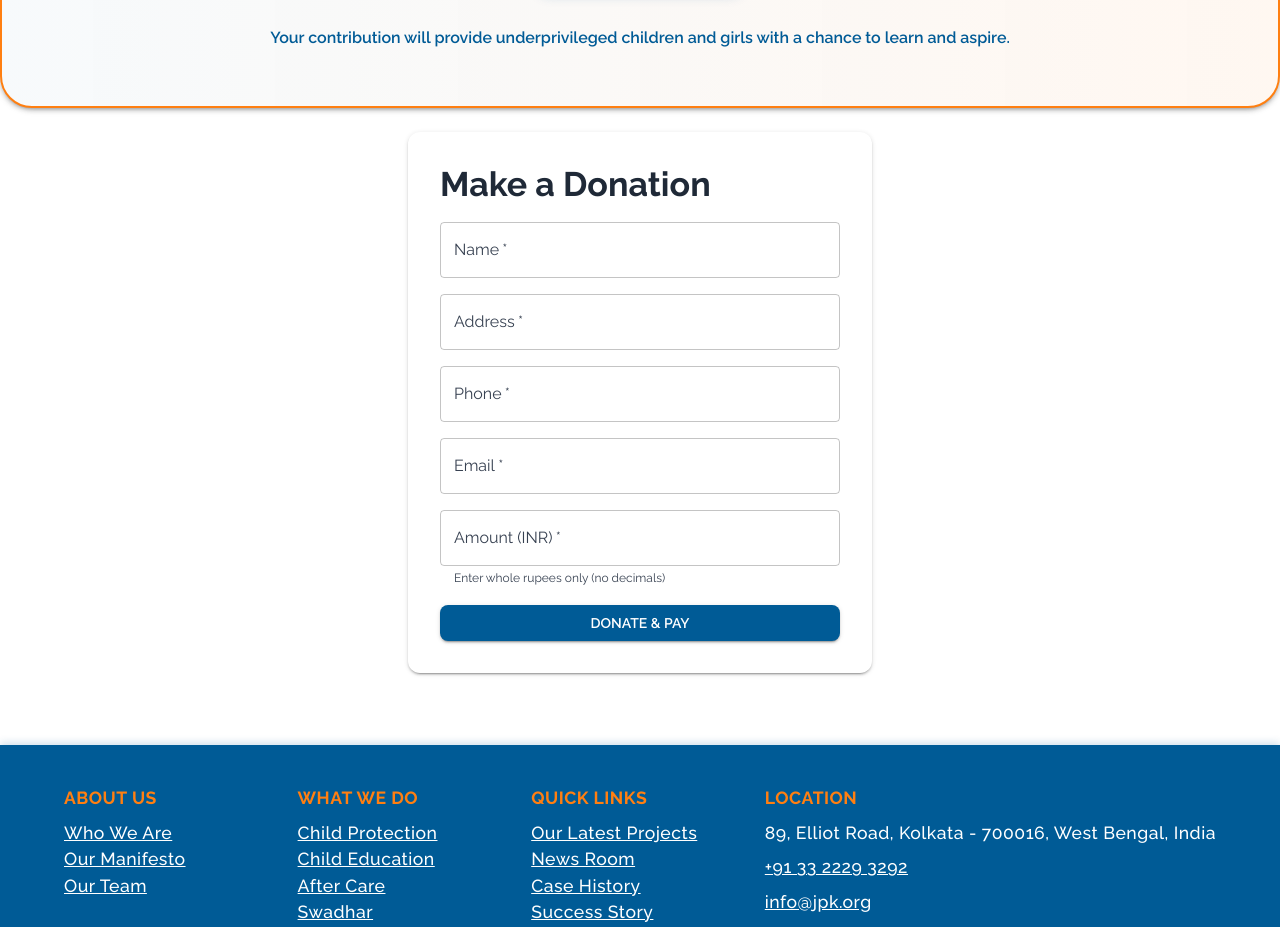
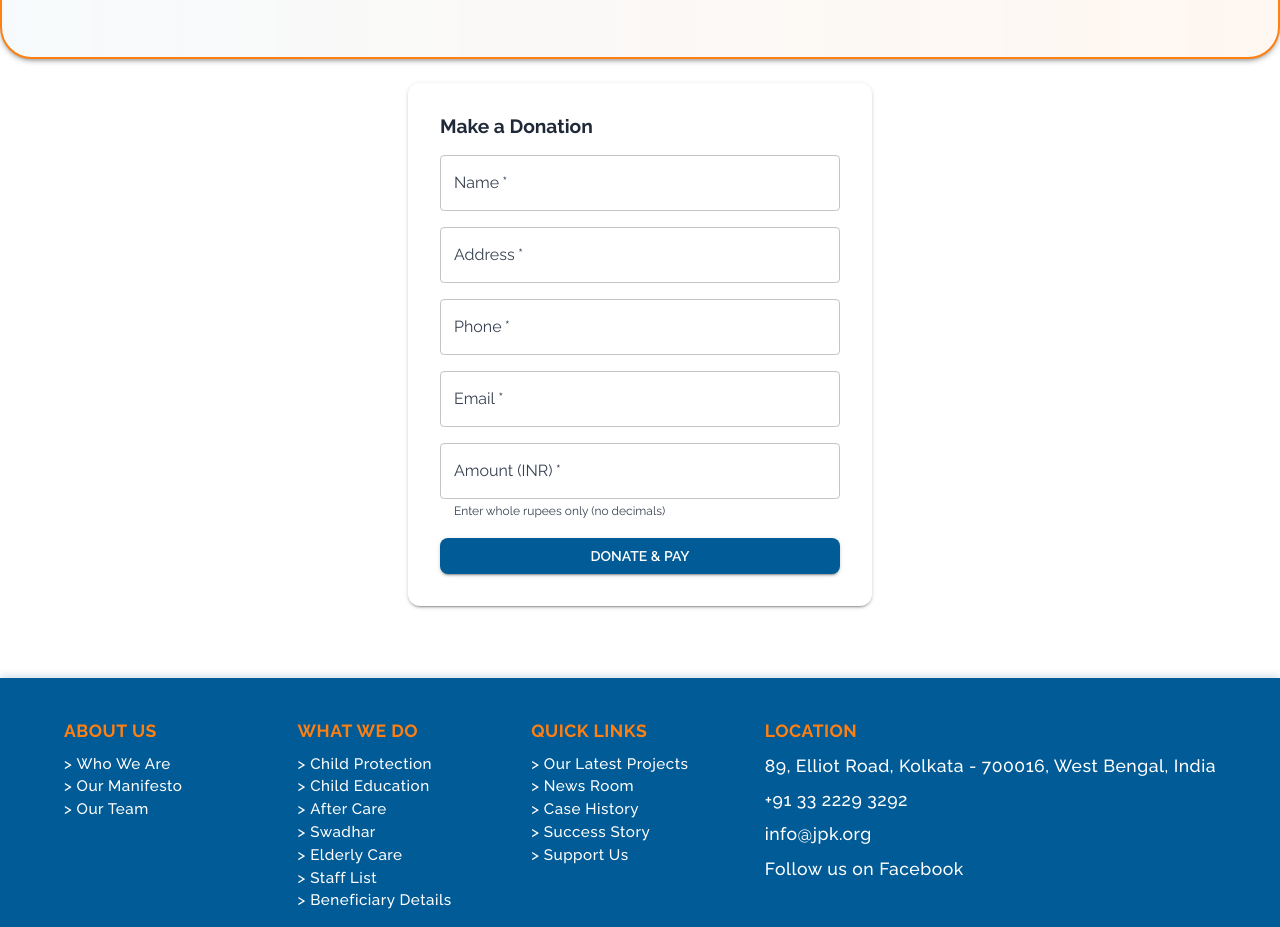
Before and after one commit to Anurup-SarKar/janasikhsha_web_app, a React (Vite) app: page /donate in a window 1280 px wide. Shown: the part 438-1365 px from the top of the page. Built offline with nearby package versions, Linux system fonts and the light colour scheme.

Commit message:
modify footer

```diff
--- a/src/App.jsx
+++ b/src/App.jsx
@@ -103,42 +103,42 @@ function App() {
               <Box sx={{ minWidth: 180, mb: { xs: 2, md: 0 } }}>
                 <Box sx={{ fontWeight: 700, fontSize: '1.1rem', mb: 1, color: 'secondary.main' }}>ABOUT US</Box>
                 <Box component="ul" sx={{ listStyle: 'none', p: 0, m: 0 }}>
-                  <li><a href="/who-we-are" style={{ color: '#fff', textDecoration: 'underline' }}>Who We Are</a></li>
-                  <li><a href="/our-manifesto" style={{ color: '#fff', textDecoration: 'underline' }}>Our Manifesto</a></li>
-                  <li><a href="/our-team" style={{ color: '#fff', textDecoration: 'underline' }}>Our Team</a></li>
+                  <li><a href="/who-we-are" style={{ color: '#fff', textDecoration: 'none', fontSize: '0.95rem', display: 'flex', alignItems: 'center', gap: 6 }}>&gt;&nbsp;Who We Are</a></li>
+                  <li><a href="/our-manifesto" style={{ color: '#fff', textDecoration: 'none', fontSize: '0.95rem', display: 'flex', alignItems: 'center', gap: 6 }}>&gt;&nbsp;Our Manifesto</a></li>
+                  <li><a href="/our-team" style={{ color: '#fff', textDecoration: 'none', fontSize: '0.95rem', display: 'flex', alignItems: 'center', gap: 6 }}>&gt;&nbsp;Our Team</a></li>
                 </Box>
               </Box>
               {/* What We Do */}
               <Box sx={{ minWidth: 180, mb: { xs: 2, md: 0 } }}>
                 <Box sx={{ fontWeight: 700, fontSize: '1.1rem', mb: 1, color: 'secondary.main' }}>WHAT WE DO</Box>
                 <Box component="ul" sx={{ listStyle: 'none', p: 0, m: 0 }}>
-                  <li><a href="/child-protection" style={{ color: '#fff', textDecoration: 'underline' }}>Child Protection</a></li>
-                  <li><a href="/child-education" style={{ color: '#fff', textDecoration: 'underline' }}>Child Education</a></li>
-                  <li><a href="/after-care" style={{ color: '#fff', textDecoration: 'underline' }}>After Care</a></li>
-                  <li><a href="/swadhar" style={{ color: '#fff', textDecoration: 'underline' }}>Swadhar</a></li>
-                  <li><a href="/elderly-care" style={{ color: '#fff', textDecoration: 'underline' }}>Elderly Care</a></li>
-                  <li><a href="/staff-list" style={{ color: '#fff', textDecoration: 'underline' }}>Staff List</a></li>
-                  <li><a href="/beneficiary-details" style={{ color: '#fff', textDecoration: 'underline' }}>Beneficiary Details</a></li>
+                  <li><a href="/child-protection" style={{ color: '#fff', textDecoration: 'none', fontSize: '0.95rem', display: 'flex', alignItems: 'center', gap: 6 }}>&gt;&nbsp;Child Protection</a></li>
+                  <li><a href="/child-education" style={{ color: '#fff', textDecoration: 'none', fontSize: '0.95rem', display: 'flex', alignItems: 'center', gap: 6 }}>&gt;&nbsp;Child Education</a></li>
+                  <li><a href="/after-care" style={{ color: '#fff', textDecoration: 'none', fontSize: '0.95rem', display: 'flex', alignItems: 'center', gap: 6 }}>&gt;&nbsp;After Care</a></li>
+                  <li><a href="/swadhar" style={{ color: '#fff', textDecoration: 'none', fontSize: '0.95rem', display: 'flex', alignItems: 'center', gap: 6 }}>&gt;&nbsp;Swadhar</a></li>
+                  <li><a href="/elderly-care" style={{ color: '#fff', textDecoration: 'none', fontSize: '0.95rem', display: 'flex', alignItems: 'center', gap: 6 }}>&gt;&nbsp;Elderly Care</a></li>
+                  <li><a href="/staff-list" style={{ color: '#fff', textDecoration: 'none', fontSize: '0.95rem', display: 'flex', alignItems: 'center', gap: 6 }}>&gt;&nbsp;Staff List</a></li>
+                  <li><a href="/beneficiary-details" style={{ color: '#fff', textDecoration: 'none', fontSize: '0.95rem', display: 'flex', alignItems: 'center', gap: 6 }}>&gt;&nbsp;Beneficiary Details</a></li>
                 </Box>
               </Box>
               {/* Quick Links */}
               <Box sx={{ minWidth: 180, mb: { xs: 2, md: 0 } }}>
                 <Box sx={{ fontWeight: 700, fontSize: '1.1rem', mb: 1, color: 'secondary.main' }}>QUICK LINKS</Box>
                 <Box component="ul" sx={{ listStyle: 'none', p: 0, m: 0 }}>
-                  <li><a href="/latest-projects" style={{ color: '#fff', textDecoration: 'underline' }}>Our Latest Projects</a></li>
-                  <li><a href="/news-room" style={{ color: '#fff', textDecoration: 'underline' }}>News Room</a></li>
-                  <li><a href="/case-history" style={{ color: '#fff', textDecoration: 'underline' }}>Case History</a></li>
-                  <li><a href="/success-story" style={{ color: '#fff', textDecoration: 'underline' }}>Success Story</a></li>
-                  <li><a href="/support-us" style={{ color: '#fff', textDecoration: 'underline' }}>Support Us</a></li>
+                  <li><a href="/latest-projects" style={{ color: '#fff', textDecoration: 'none', fontSize: '0.95rem', display: 'flex', alignItems: 'center', gap: 6 }}>&gt;&nbsp;Our Latest Projects</a></li>
+                  <li><a href="/news-room" style={{ color: '#fff', textDecoration: 'none', fontSize: '0.95rem', display: 'flex', alignItems: 'center', gap: 6 }}>&gt;&nbsp;News Room</a></li>
+                  <li><a href="/case-history" style={{ color: '#fff', textDecoration: 'none', fontSize: '0.95rem', display: 'flex', alignItems: 'center', gap: 6 }}>&gt;&nbsp;Case History</a></li>
+                  <li><a href="/success-story" style={{ color: '#fff', textDecoration: 'none', fontSize: '0.95rem', display: 'flex', alignItems: 'center', gap: 6 }}>&gt;&nbsp;Success Story</a></li>
+                  <li><a href="/support-us" style={{ color: '#fff', textDecoration: 'none', fontSize: '0.95rem', display: 'flex', alignItems: 'center', gap: 6 }}>&gt;&nbsp;Support Us</a></li>
                 </Box>
               </Box>
               {/* Location & Contact */}
               <Box sx={{ minWidth: 220 }}>
                 <Box sx={{ fontWeight: 700, fontSize: '1.1rem', mb: 1, color: 'secondary.main' }}>LOCATION</Box>
                 <Box sx={{ mb: 1 }}>89, Elliot Road, Kolkata - 700016, West Bengal, India</Box>
-                <Box sx={{ mb: 1 }}><a href="tel:+913322293292" style={{ color: '#fff', textDecoration: 'underline' }}>+91 33 2229 3292</a></Box>
-                <Box sx={{ mb: 1 }}><a href="mailto:info@jpk.org" style={{ color: '#fff', textDecoration: 'underline' }}>info@jpk.org</a></Box>
-                <Box sx={{ mb: 1 }}><a href="https://www.facebook.com/ABWUIndia" target="_blank" rel="noopener noreferrer" style={{ color: '#fff', textDecoration: 'underline' }}>Follow us on Facebook</a></Box>
+                <Box sx={{ mb: 1 }}><a href="tel:+913322293292" style={{ color: '#fff', textDecoration: 'none' }}>+91 33 2229 3292</a></Box>
+                <Box sx={{ mb: 1 }}><a href="mailto:info@jpk.org" style={{ color: '#fff', textDecoration: 'none' }}>info@jpk.org</a></Box>
+                <Box sx={{ mb: 1 }}><a href="https://www.facebook.com/ABWUIndia" target="_blank" rel="noopener noreferrer" style={{ color: '#fff', textDecoration: 'none' }}>Follow us on Facebook</a></Box>
               </Box>
             </Box>
             <Box sx={{ borderTop: '1px solid #fff', pt: 2, textAlign: 'center', fontWeight: 600, fontSize: '1rem', letterSpacing: 0.5 }}>
--- a/src/theme.js
+++ b/src/theme.js
@@ -23,12 +23,12 @@ const theme = createTheme({
   },
   typography: {
     fontFamily: 'Raleway, sans-serif',
-    h1: { fontFamily: 'Raleway, sans-serif', fontWeight: 700 },
-    h2: { fontFamily: 'Raleway, sans-serif', fontWeight: 700 },
-    h3: { fontFamily: 'Raleway, sans-serif', fontWeight: 700 },
-    h4: { fontFamily: 'Raleway, sans-serif', fontWeight: 700 },
-    h5: { fontFamily: 'Raleway, sans-serif', fontWeight: 700 },
-    h6: { fontFamily: 'Raleway, sans-serif', fontWeight: 700 },
+    h1: { fontFamily: 'Raleway, sans-serif', fontWeight: 700, fontSize: '2rem' },
+    h2: { fontFamily: 'Raleway, sans-serif', fontWeight: 700, fontSize: '1.7rem' },
+    h3: { fontFamily: 'Raleway, sans-serif', fontWeight: 700, fontSize: '1.4rem' },
+    h4: { fontFamily: 'Raleway, sans-serif', fontWeight: 700, fontSize: '1.2rem' },
+    h5: { fontFamily: 'Raleway, sans-serif', fontWeight: 700, fontSize: '1.05rem' },
+    h6: { fontFamily: 'Raleway, sans-serif', fontWeight: 700, fontSize: '0.95rem' },
     body1: { fontFamily: 'Raleway, sans-serif' },
     body2: { fontFamily: 'Raleway, sans-serif' },
   },
```
